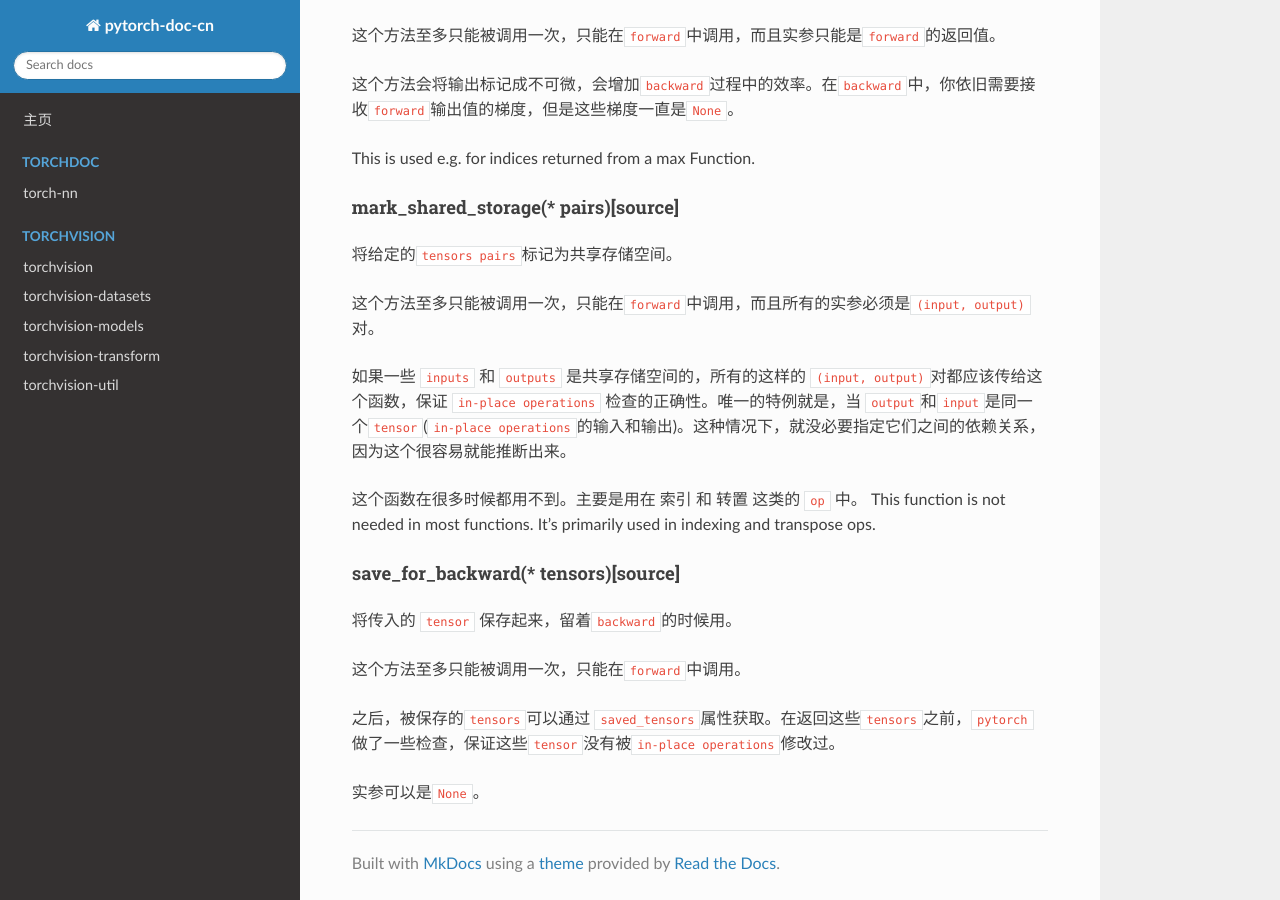
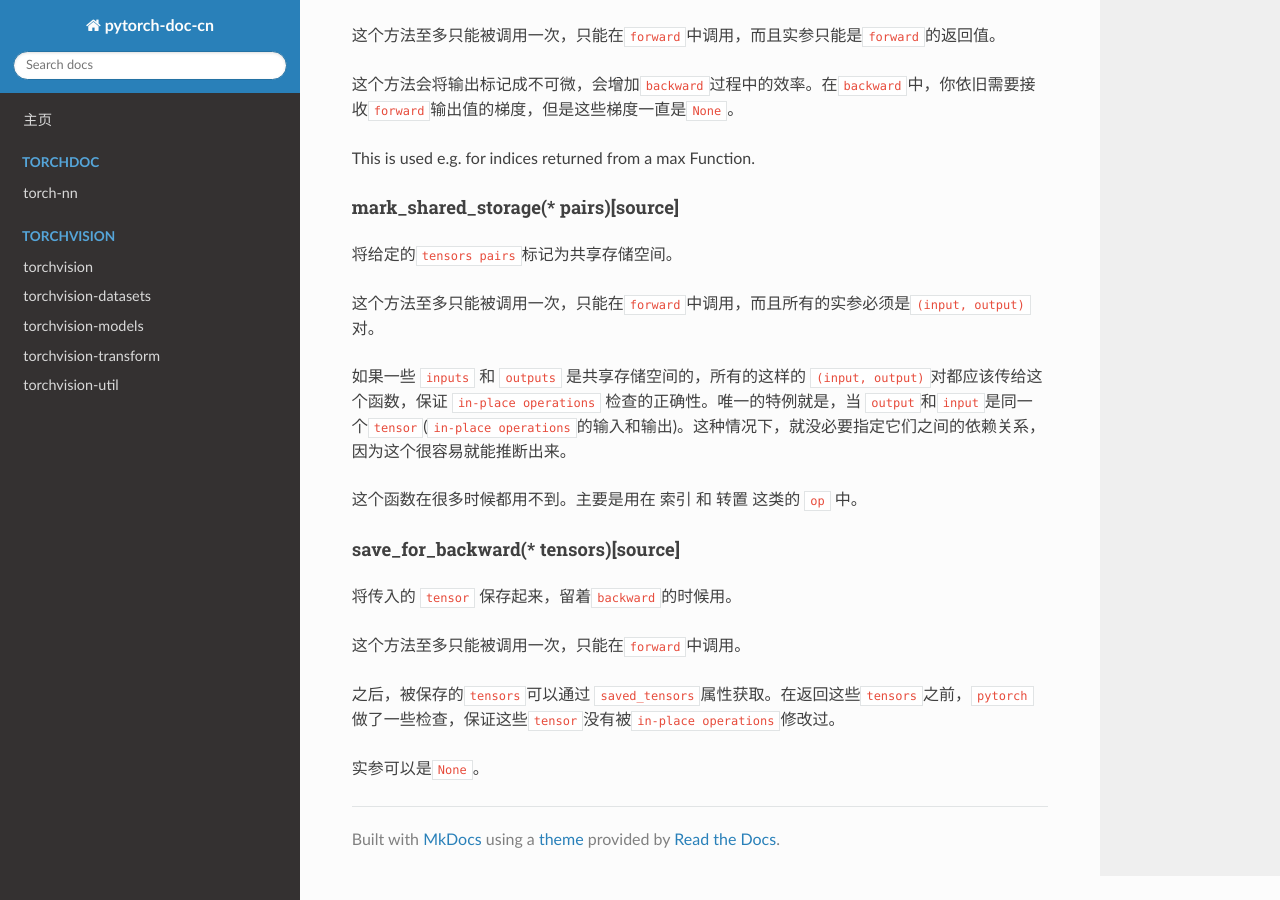
Before and after one commit to keithyin/pytorch-doc-cn, an MkDocs documentation site: the page built from docs/torchdoc/torch-autograd.md, in a window 1280 px wide and 900 px high, scrolled down 5437 px. Built offline with MkDocs 1.6.1, drawn with Linux system fonts in a browser that asks for light colours; nearby versions of some CDN libraries; old or Windows-style settings are respelled for this version of MkDocs.

Commit message:
auto-grad

```diff
--- a/docs/torchdoc/torch-autograd.md
+++ b/docs/torchdoc/torch-autograd.md
@@ -205,7 +205,6 @@ This is used e.g. for indices returned from a max Function.
 如果一些 `inputs` 和 `outputs` 是共享存储空间的，所有的这样的 `(input, output)`对都应该传给这个函数，保证 `in-place operations` 检查的正确性。唯一的特例就是，当 `output`和`input`是同一个`tensor`(`in-place operations`的输入和输出)。这种情况下，就没必要指定它们之间的依赖关系，因为这个很容易就能推断出来。
 
 这个函数在很多时候都用不到。主要是用在 索引 和 转置 这类的 `op` 中。
-This function is not needed in most functions. It’s primarily used in indexing and transpose ops.
 
 #### save_for_backward(* tensors)[source]
 
```
